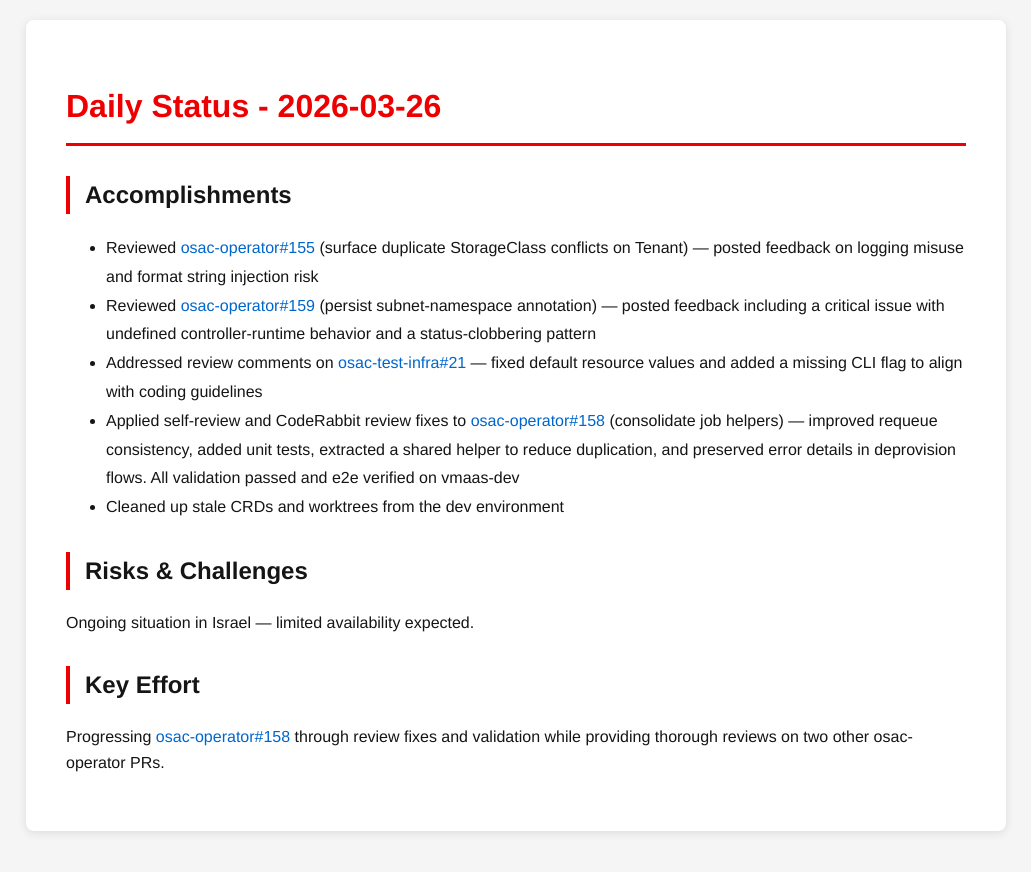
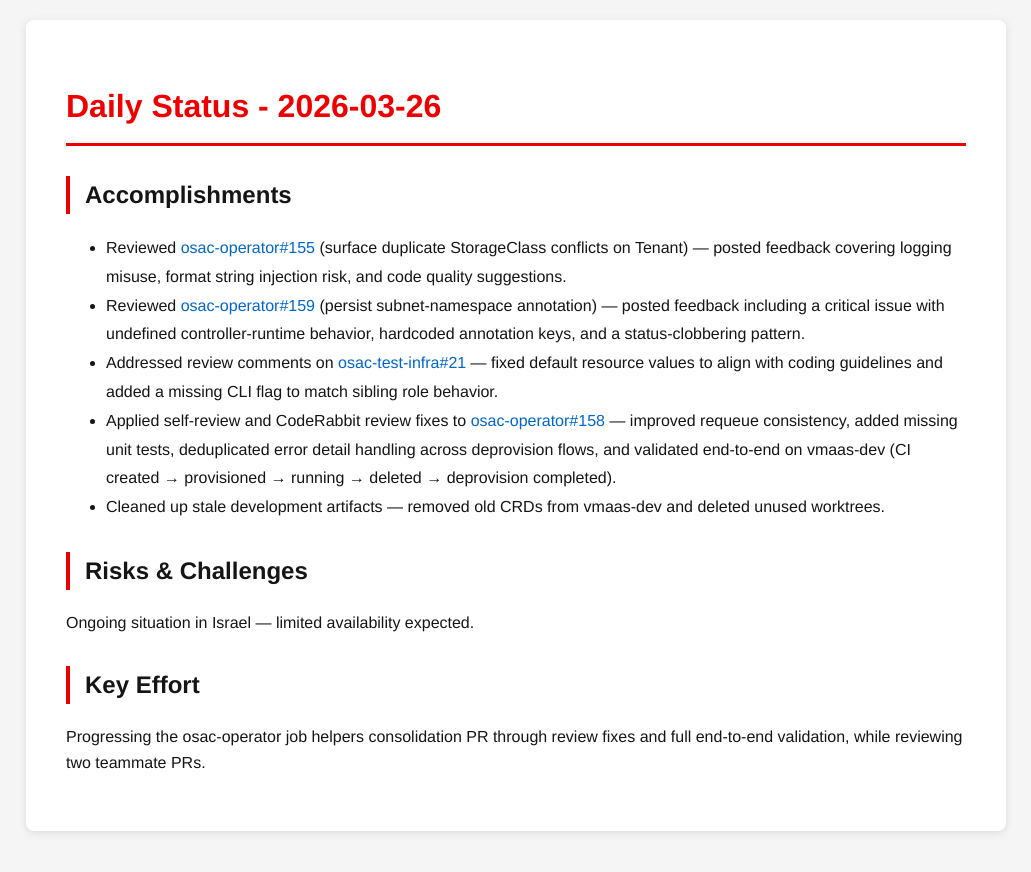
Before and after one commit to tzvatot/daily-status, a Jekyll site: the page built from 2026-03-26.md, in a window 1280 px wide. Shown: the top 872 px of the page, without its empty margins (124-1155 px from the left). Built offline with Jekyll 4.4.1, drawn with Linux system fonts in a browser that asks for light colours.

Commit message:
Daily status update - 2026-03-26

```diff
--- a/2026-03-26.md
+++ b/2026-03-26.md
@@ -7,14 +7,14 @@
 # Daily Status - 2026-03-26
 
 ## Accomplishments
-- Reviewed [osac-operator#155](https://github.com/osac-project/osac-operator/pull/155) (surface duplicate StorageClass conflicts on Tenant) — posted feedback on logging misuse and format string injection risk
-- Reviewed [osac-operator#159](https://github.com/osac-project/osac-operator/pull/159) (persist subnet-namespace annotation) — posted feedback including a critical issue with undefined controller-runtime behavior and a status-clobbering pattern
-- Addressed review comments on [osac-test-infra#21](https://github.com/osac-project/osac-test-infra/pull/21) — fixed default resource values and added a missing CLI flag to align with coding guidelines
-- Applied self-review and CodeRabbit review fixes to [osac-operator#158](https://github.com/osac-project/osac-operator/pull/158) (consolidate job helpers) — improved requeue consistency, added unit tests, extracted a shared helper to reduce duplication, and preserved error details in deprovision flows. All validation passed and e2e verified on vmaas-dev
-- Cleaned up stale CRDs and worktrees from the dev environment
+- Reviewed [osac-operator#155](https://github.com/osac-project/osac-operator/pull/155) (surface duplicate StorageClass conflicts on Tenant) — posted feedback covering logging misuse, format string injection risk, and code quality suggestions.
+- Reviewed [osac-operator#159](https://github.com/osac-project/osac-operator/pull/159) (persist subnet-namespace annotation) — posted feedback including a critical issue with undefined controller-runtime behavior, hardcoded annotation keys, and a status-clobbering pattern.
+- Addressed review comments on [osac-test-infra#21](https://github.com/osac-project/osac-test-infra/pull/21) — fixed default resource values to align with coding guidelines and added a missing CLI flag to match sibling role behavior.
+- Applied self-review and CodeRabbit review fixes to [osac-operator#158](https://github.com/osac-project/osac-operator/pull/158) — improved requeue consistency, added missing unit tests, deduplicated error detail handling across deprovision flows, and validated end-to-end on vmaas-dev (CI created → provisioned → running → deleted → deprovision completed).
+- Cleaned up stale development artifacts — removed old CRDs from vmaas-dev and deleted unused worktrees.
 
 ## Risks & Challenges
 Ongoing situation in Israel — limited availability expected.
 
 ## Key Effort
-Progressing [osac-operator#158](https://github.com/osac-project/osac-operator/pull/158) through review fixes and validation while providing thorough reviews on two other osac-operator PRs.
+Progressing the osac-operator job helpers consolidation PR through review fixes and full end-to-end validation, while reviewing two teammate PRs.
```
